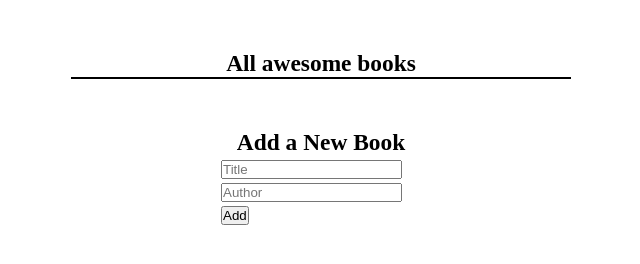
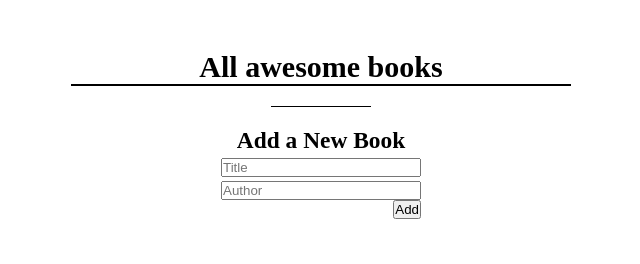
Before and after one commit to tta2yta/Awesome_Books, a website: page index.html in a window 1280 px wide. Shown: the whole page, without its empty margins (319-959 px from the left). Drawn offline with Linux system fonts and the light colour scheme.

Commit message:
Modify styles for form and form button

```diff
--- a/css/main.css
+++ b/css/main.css
@@ -10,20 +10,24 @@ body {
   font-size: 20px;
 }
 
-h3 {
+h2 {
   text-align: center;
   margin-top: 50px;
 }
-
-/* .main {
-  margin: 5% 30%;
-} */
+h3{
+    text-align: center;
+  margin-top: 20px;
+}
 
 #container{
     max-width: 500px;
     margin: auto;
 }
-
+.line{
+    border-bottom: 1px solid black;
+    width: 100px;
+    margin: 20px auto;
+}
 .book_list_main {
   margin-bottom: 10px;
   border: 1px solid black;
@@ -54,3 +58,11 @@ form{
 margin: auto;
 max-width: 200px;
 }
+
+input[type=text] {
+    width: 100%;
+}
+
+.save{
+    float: right;
+}
--- a/index.html
+++ b/index.html
@@ -9,13 +9,14 @@
   </head>
   <body>
     <div class="main">
-      <h3>All awesome books</h3>
+      <h2>All awesome books</h2>
       <div id="container"></div>
+      <div class="line"></div>
       <h3>Add a New Book</h3>
       <form name="books" id="books" method="POST">
         <input type="text" id="title" placeholder="Title" /><br />
         <input type="text" id="author" placeholder="Author" /><br />
-        <input type="button" id="save" name="save" value="Add" />
+        <input type="button" id="save" class="save" name="save" value="Add" />
       </form>
     </div>
 
```
